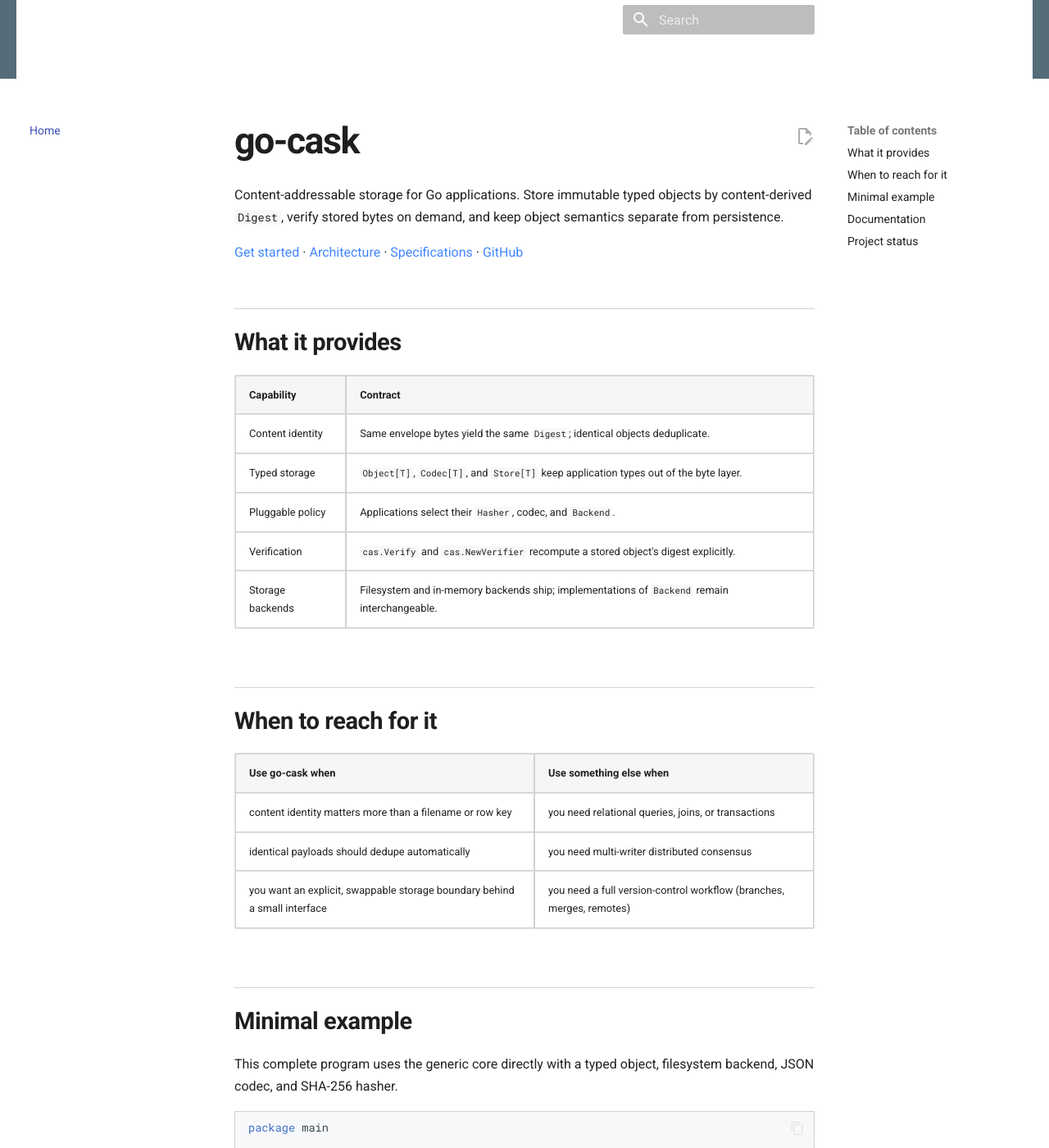
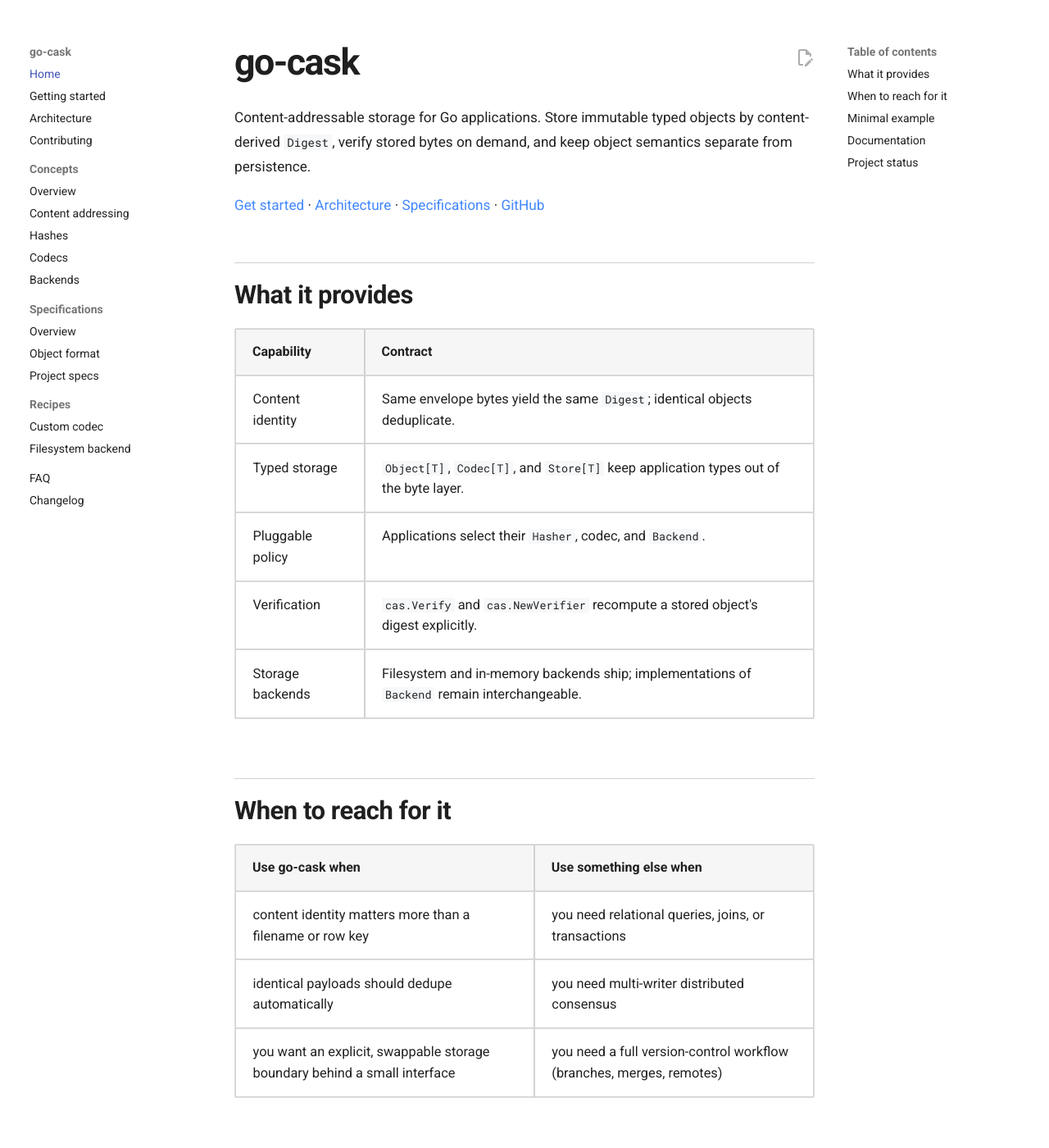
Before and after one commit to dmundt/go-cask, an MkDocs documentation site: the page built from website/index.md, in a window 1280 px wide and 1400 px high. Shown: the whole window at 82% size. Built offline with MkDocs 1.6.1 and Material for MkDocs 9.7.7, drawn with Linux system fonts in a browser that asks for light colours; comment, search, counter and statistics services are not loaded.

Commit message:
docs(website): improve navigation readability
Co-authored-by: Copilot <223556219+Copilot@users.noreply.github.com>

```diff
--- a/mkdocs.yml
+++ b/mkdocs.yml
@@ -33,7 +33,6 @@ nav:
 theme:
   name: material
   features:
-    - navigation.tabs
     - navigation.sections
     - navigation.footer
     - content.code.copy
--- a/website/stylesheets/extra.css
+++ b/website/stylesheets/extra.css
@@ -29,6 +29,15 @@ body {
   background: var(--md-default-bg-color);
 }
 
+.md-header,
+.md-tabs {
+  display: none;
+}
+
+.md-main {
+  margin-top: 0;
+}
+
 .md-grid,
 .md-main__inner,
 .md-content {
@@ -41,7 +50,8 @@ body {
 
 .md-typeset {
   color: var(--md-default-fg-color);
-  line-height: 1.7;
+  font-size: 0.86rem;
+  line-height: 1.75;
 }
 
 .md-typeset h1 {
@@ -58,14 +68,17 @@ body {
   padding-top: 1rem;
   border-top: 1px solid var(--panel-border);
   color: #1f1f1f;
-  font-size: 1.45rem;
+  font-size: 1.55rem;
   font-weight: 600;
   letter-spacing: -0.015em;
+  line-height: 1.25;
 }
 
 .md-typeset h3 {
   color: #303030;
+  font-size: 1.1rem;
   font-weight: 600;
+  line-height: 1.35;
 }
 
 [data-md-color-scheme="slate"] .md-typeset h1,
@@ -87,6 +100,9 @@ body {
 .md-typeset table td {
   border: 1px solid var(--panel-border);
   background: #ffffff;
+  font-size: 0.82rem;
+  line-height: 1.55;
+  vertical-align: top;
 }
 
 [data-md-color-scheme="slate"] .md-typeset table th,
@@ -97,18 +113,22 @@ body {
 .md-typeset table th {
   background-color: var(--panel-surface);
   color: var(--md-default-fg-color);
+  font-size: 0.8rem;
   font-weight: 650;
 }
 
 .md-typeset code {
   background: rgba(148, 163, 184, 0.08);
   color: inherit;
+  font-size: 0.82em;
 }
 
 .md-typeset pre {
   border: 1px solid var(--panel-border);
   box-shadow: none;
   border-radius: 0;
+  font-size: 0.8rem;
+  line-height: 1.55;
 }
 
 .md-typeset code {
@@ -123,3 +143,17 @@ body {
   rx: 0;
   ry: 0;
 }
+
+@media screen and (max-width: 1219px), screen and (max-height: 700px) {
+  .md-sidebar--secondary {
+    display: none;
+  }
+}
+
+.md-sidebar__scrollwrap {
+  scrollbar-width: none;
+}
+
+.md-sidebar__scrollwrap::-webkit-scrollbar {
+  display: none;
+}
```
Also changed, not shown: CHANGELOG.md (+3 -0 lines).
